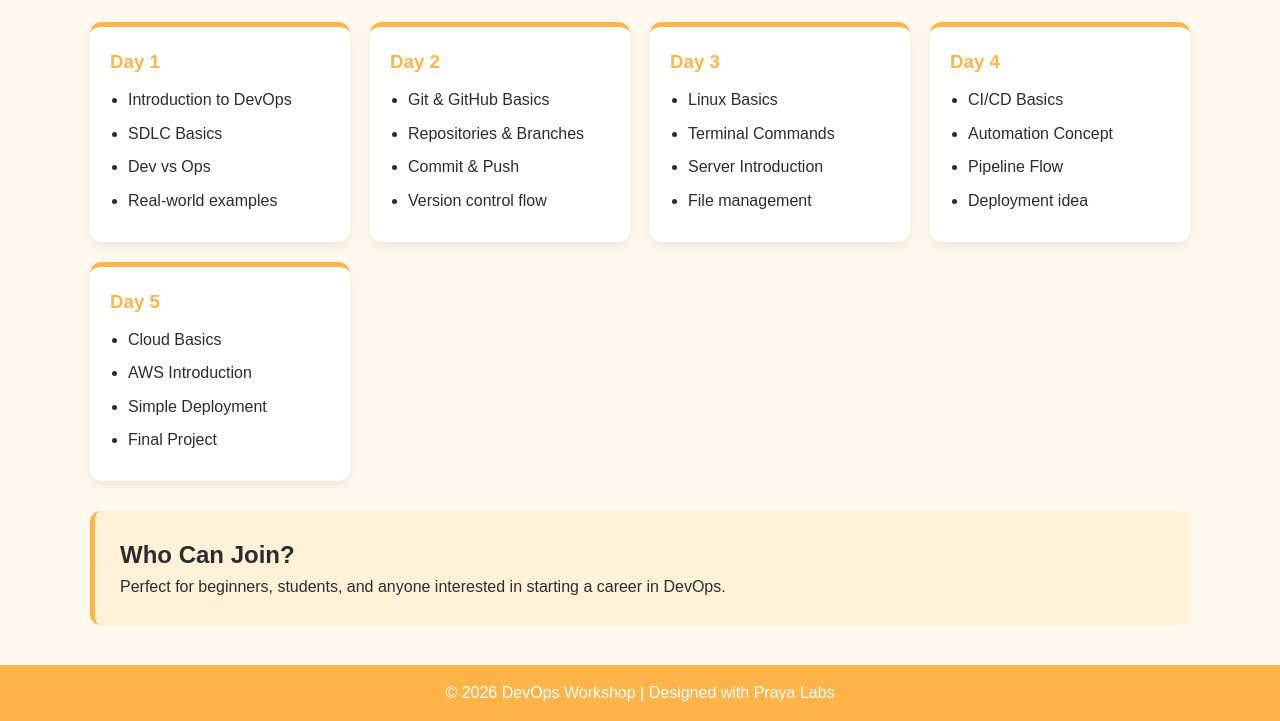
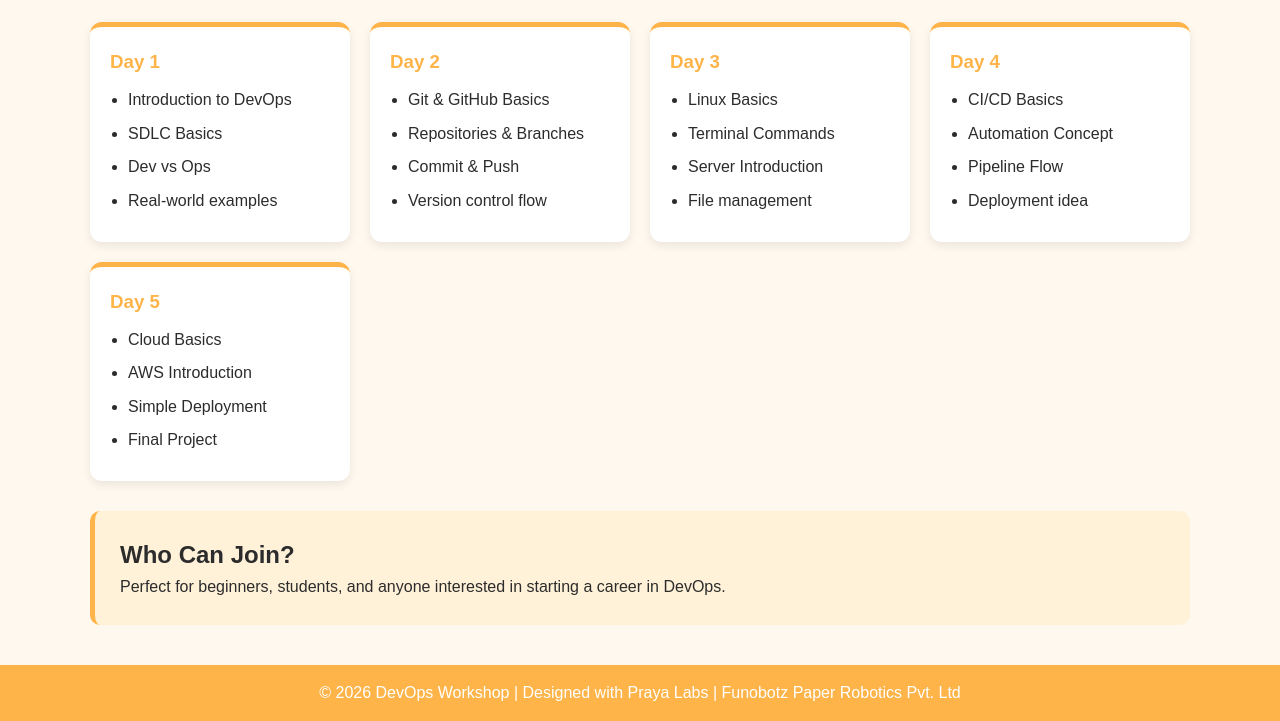
Before and after one commit to Madhu-bala02/devlast, a plain HTML site: page index.html in a window 1280 px wide. Shown: the part 563-1284 px from the top of the page. Drawn offline with Linux system fonts and the light colour scheme.

Commit message:
Footer Changed by Praya Labs

```diff
--- a/index.html
+++ b/index.html
@@ -214,7 +214,7 @@
   </div>
 
   <footer>
-    <p>© 2026 DevOps Workshop | Designed with Praya Labs</p>
+    <p>© 2026 DevOps Workshop | Designed with Praya Labs | Funobotz Paper Robotics Pvt. Ltd</p>
   </footer>
 
 </body>
```
